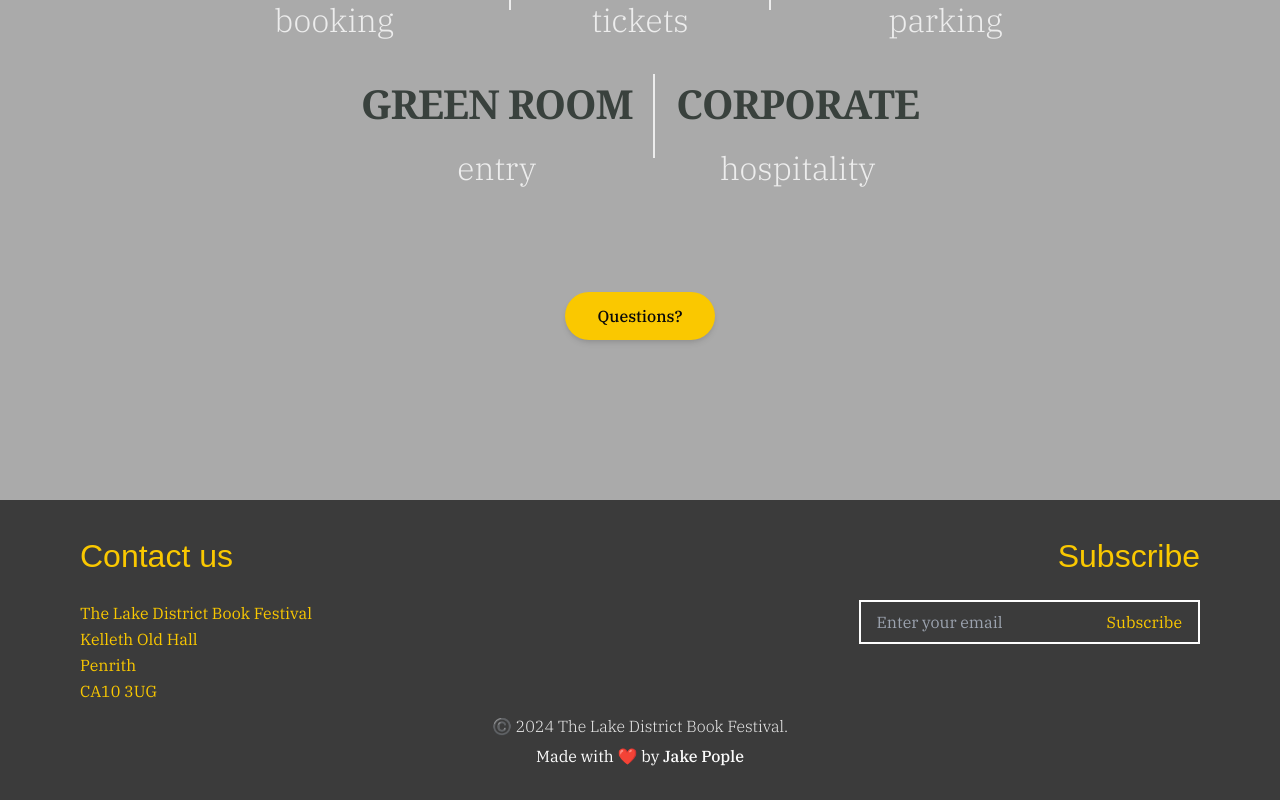
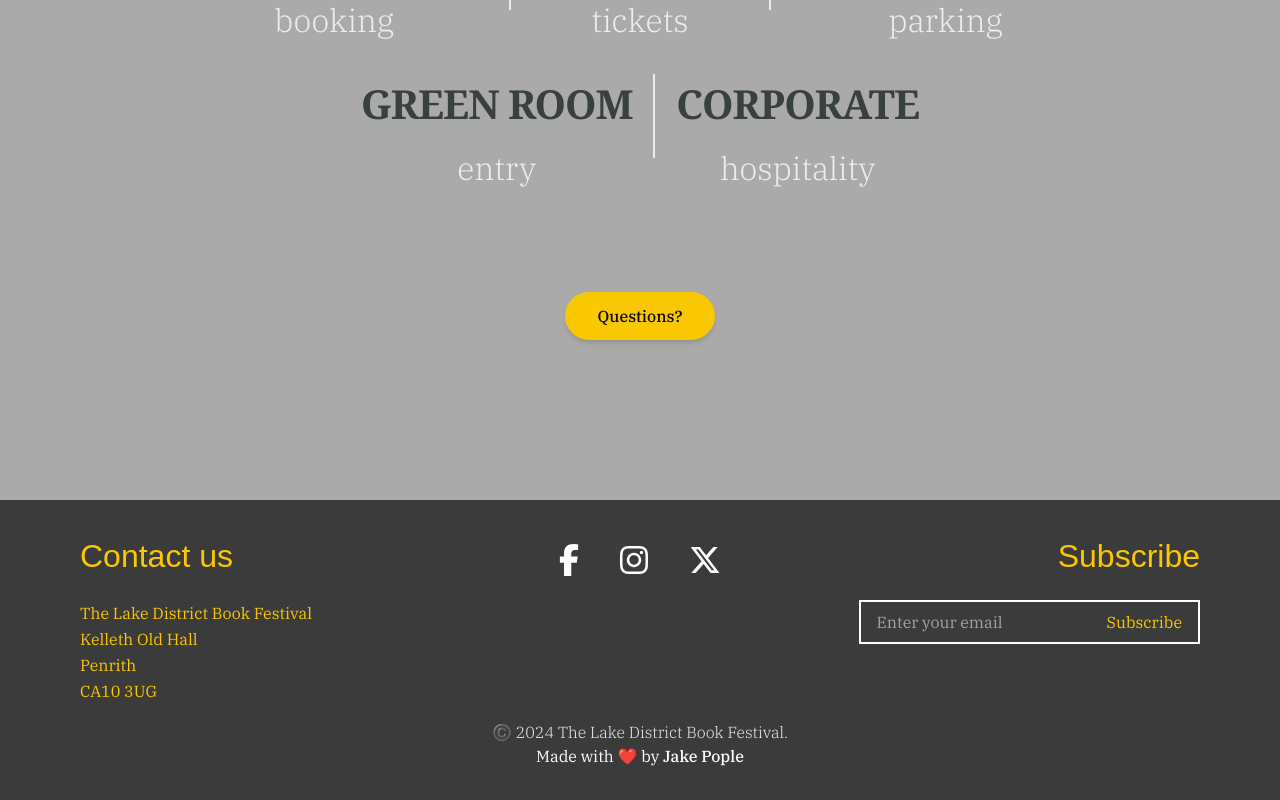
Before and after one commit to Shakey343/lakes-book-fest, a React (Vite) app: page / in a window 1280 px wide. Shown: the part 4981-5781 px from the top of the page. Built offline with nearby package versions, Linux system fonts and the light colour scheme; a web font is replaced by a local one.

Commit message:
added socials

```diff
--- a/package.json
+++ b/package.json
@@ -11,6 +11,10 @@
     "preview": "vite preview"
   },
   "dependencies": {
+    "@fortawesome/fontawesome-svg-core": "^6.6.0",
+    "@fortawesome/free-brands-svg-icons": "^6.6.0",
+    "@fortawesome/free-solid-svg-icons": "^6.6.0",
+    "@fortawesome/react-fontawesome": "^0.2.2",
     "axios": "^1.7.7",
     "classnames": "^2.5.1",
     "react": "^18.3.1",
--- a/src/App.tsx
+++ b/src/App.tsx
@@ -2,10 +2,12 @@ import FeatherImg from "./assets/gold_feather.png";
 import mapImg from "./assets/map.png";
 import cartmelImg from "./assets/cartmel_priory.png";
 import bookImg from "./assets/school_book.png";
+import downloadImg from "./assets/download.jpg";
 import Button from "./components/Button";
 import WhoCards from "./components/WhoCards";
 import Navbar from "./components/Navbar";
 import Subscribe from "./components/Subscribe";
+import Socials from "./components/Socials";
 
 function App() {
   return (
@@ -191,6 +193,7 @@ function App() {
                 <p className="font-semibold text-[48px] group-hover:text-[50px] transition-all text-center">
                   founding patron
                 </p>
+                <img className="hidden group-hover:block aboslute top-10 w-[40px]" src={downloadImg} alt="" />
                 <div className="flex flex-col items-center justify-center gap-[10px] absolute rounded-full -left-[150px] -top-[100px] bg-jonquil h-[240px] w-[240px]">
                   <p className="text-center text-[32px] font-semibold">
                     3-year subscription
@@ -278,7 +281,9 @@ function App() {
             CA10 3UG
           </p>
         </div>
-        <div className="flex flex-col justify-end gap-[6px] items-center text-white w-1/3">
+        <div className="flex flex-col justify-between gap-[6px] items-center text-white w-1/3">
+          <Socials />
+          <div className="text-center">
             <p className="font-light text-silver">
               ©️ 2024 The Lake District Book Festival.
             </p>
@@ -293,6 +298,7 @@ function App() {
               </a>
             </p>
           </div>
+        </div>
         <div className="text-jonquil w-1/3 flex flex-col items-end">
           <Subscribe />
         </div>
--- /dev/null
+++ b/src/components/Socials.tsx
@@ -0,0 +1,39 @@
+import { FontAwesomeIcon } from "@fortawesome/react-fontawesome";
+import {
+  faFacebookF,
+  faInstagram,
+  faXTwitter
+} from "@fortawesome/free-brands-svg-icons";
+
+const links = [
+  {
+    link: "https://www.facebook.com/profile.php?id=61565796031388",
+    icon: faFacebookF,
+  },
+  {
+    link: "https://www.instagram.com/lakedistrictbookfestival/",
+    icon: faInstagram,
+  },
+  {
+    link: "https://x.com/LakeBook22264",
+    icon: faXTwitter,
+  },
+];
+
+const Socials = () => {
+  return (
+    <div className="w-full flex justify-evenly px-16">
+      {links.map((link, i) => (
+        <a href={link.link} target="_blank" key={i}>
+          <FontAwesomeIcon
+            icon={link.icon}
+            size="2xl"
+            className="my-3 text-white hover:text-jonquil"
+          />
+        </a>
+      ))}
+    </div>
+  );
+};
+
+export default Socials;
```
Also changed, not shown: src/assets/download.jpg (added), 1 other file (tests, documents, lock files or other folders). Lines whose indentation alone changed are shown as unchanged.
